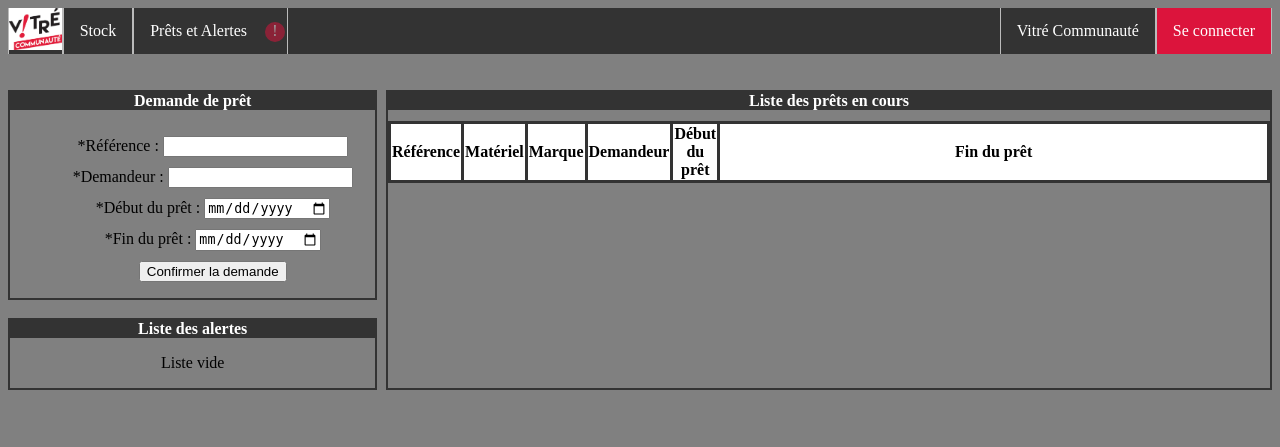
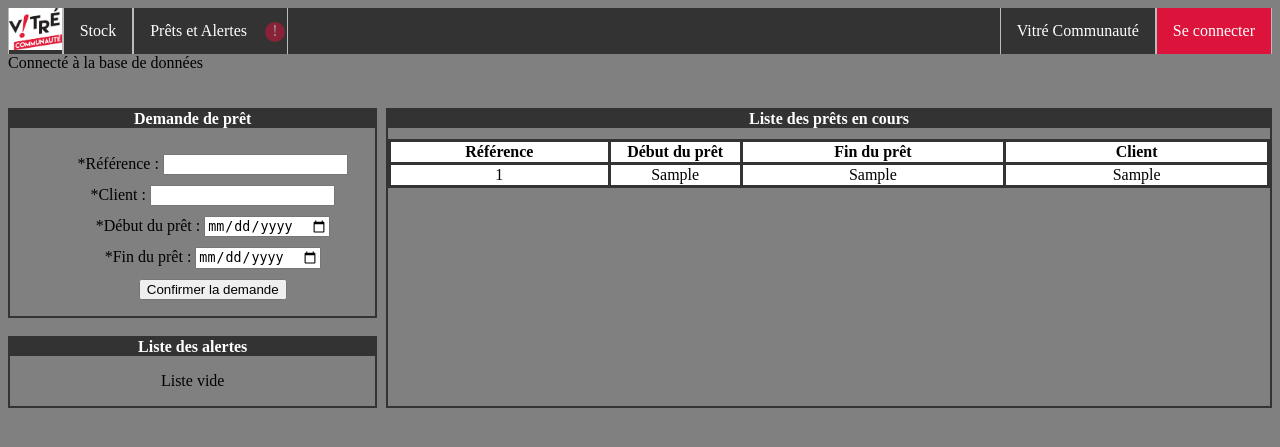
Before and after one commit to efroc/stockvc, a PHP site: page /indexP.php in a window 1280 px wide. Shown: the top 447 px of the page. Run offline with PHP 8.4, Linux system fonts and the light colour scheme; tables that the repository leaves empty or names only in its code hold one stand-in row (values such as "Sample post"); data that the repository does not hold is empty.

Commit message:
PUSH ajout au stock, supprimer du stock, Ajouter un prêt FONCTIONNELS

```diff
--- a/page/css/stock.css
+++ b/page/css/stock.css
@@ -124,8 +124,16 @@ table.stock-table tr th:not(:last-child) {
    width: 30px;
 }
 
-tr > .ref, .mat, .marque, .etat{
+.stock-table > tr > .ref, .mat, .marque, .etat, .start, .end{
     width: 15%;
+}
+
+.stock-pret > tr > .ref {
+    width: 10%;
+}
+
+.stock-pret > tr > .start, .end, .client {
+    width: 30%;
 }
 
 tr > .button {
--- a/page/css/testcss.css
+++ b/page/css/testcss.css
@@ -16,6 +16,10 @@ body {
     margin-left: 10%;
     margin-right: 10%;
     border-radius: 30px;
+}
+
+.menu-text {
+    font-size: 20px;
 }
 
 .menu > li {
--- a/page/indexP.php
+++ b/page/indexP.php
@@ -17,7 +17,13 @@
         <li style="float:right"><a target="_blank" href="https://www.vitrecommunaute.org/">Vitré Communauté</a></li>
     </ul>
     <!-- <p>Page des prêts</p> -->
-
+    <!-- Création connexion BDD -->
+    <?php
+        require '../src/traitement/BDD.php';
+        $bdd = new BDD();
+        $bdd->connect();
+    ?>
+    <!---------------------------->
     <br/><br/>
 
     <div class="pret-window">
@@ -25,14 +31,14 @@
             <div class="pret-query">
                 <!-- Ajouter en stock -->
                 <h1 class="titre">Demande de prêt</h1>
-                <form action="../src/traitement/Test.php" method="POST"> <!-- Action et method à définir plus tard -->
+                <form action="indexP.php" method="POST">
                     <ul class="first-form">
                         <li>
                             <label for="reference">*Référence :</label>
-                            <input type="text" id="reference" name="reference" value="<?php echo $_POST['id'];?>" required placeholder=""/>
+                            <input type="text" id="reference" name="reference" value="<?php if(isset($_POST['id'])) echo $_POST['id'];?>" required placeholder=""/>
                         </li>
                         <li>
-                            <label for="demandeur">*Demandeur :</label>
+                            <label for="demandeur">*Client :</label>
                             <input type="text" id="demandeur" name="demandeur" required/>
                         </li>
                         <li>
@@ -44,12 +50,25 @@
                             <input type="date" id="end" name="end" required/>
                         </li>
                         <li>
-                            <button type="submit">Confirmer la demande</button>
+                            <button type="submit" name="submit">Confirmer la demande</button>
                         </li>
                     </ul>
                 </form>
-
             </div>
+            <?php
+                if(isset($_POST['submit'])) {
+                    $ref = $_POST['reference'];
+                    $client = $_POST['demandeur'];
+                    $start = $_POST['start'];
+                    $end = $_POST['end'];
+                    $req = "INSERT INTO pret (ident, start, end, client) VALUES ('$ref', '$start', '$end', '$client')";
+                    try {
+                        $bdd->getPdo()->query($req);
+                    } catch(Exception $e) {
+                        die("Erreur: Impossible d'ajouter dans la BDD".$e->getMessage());
+                    }
+                }
+            ?>
             <br/><br/> <!-- Sépare les deux formulaires d'actions -->
 
             <div class="alerte-query">
@@ -64,15 +83,29 @@
         <div class="scrollbar">
             <!-- Liste de tout le matériel en stock -->
             <h1>Liste des prêts en cours</h1>
-            <table class="stock-table">
+            <table class="pret-table">
                 <tr>
-                    <th>Référence</th>
-                    <th>Matériel</th>
-                    <th>Marque</th>
-                    <th>Demandeur</th>
-                    <th>Début du prêt</th>
-                    <th>Fin du prêt</th>
+                    <th class="ref">Référence</th>
+                    <th class="start">Début du prêt</th>
+                    <th class="end">Fin du prêt</th>
+                    <th class="client">Client</th>
                 </tr>
+                <?php
+                    $result = $bdd->getPdo()->query('SELECT * FROM pret');
+                    foreach($result as $res) {
+                ?>
+                <tr>
+                    <td class="ref"><?php print $res['ident']; $id = $res['ident']; ?></td>
+                    <td class="start"><?php print $res['start']; ?></td>
+                    <td class="end"><?php print $res['end']; ?></td>
+                    <td class="client"><?php print $res['client']; ?></td>
+                </tr>
+                <?php
+                    }
+                ?>
+
+
+
             </table>
         </div>
     </div>
--- a/src/class/Stock.php
+++ b/src/class/Stock.php
@@ -47,8 +47,7 @@ class Stock {
         return false;
     }
 
-    /** Affiche la liste de stock
-     */
+    /** Affiche la liste de stock */
     public function stockToString() {
         for($i = 0; $i < count($this->getListe()); $i++) {
             $this->getListe()[$i]->materielToString();
```
Also changed, not shown: page/indexS.php (+3 -4 lines), page/testindex.php (+5 -5 lines).
